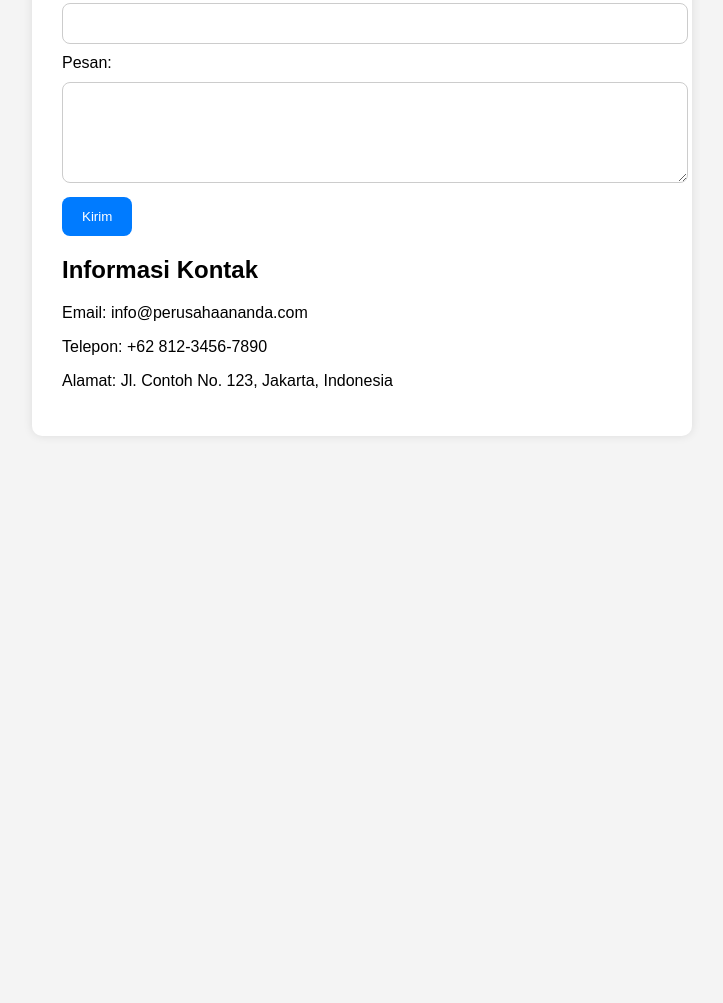
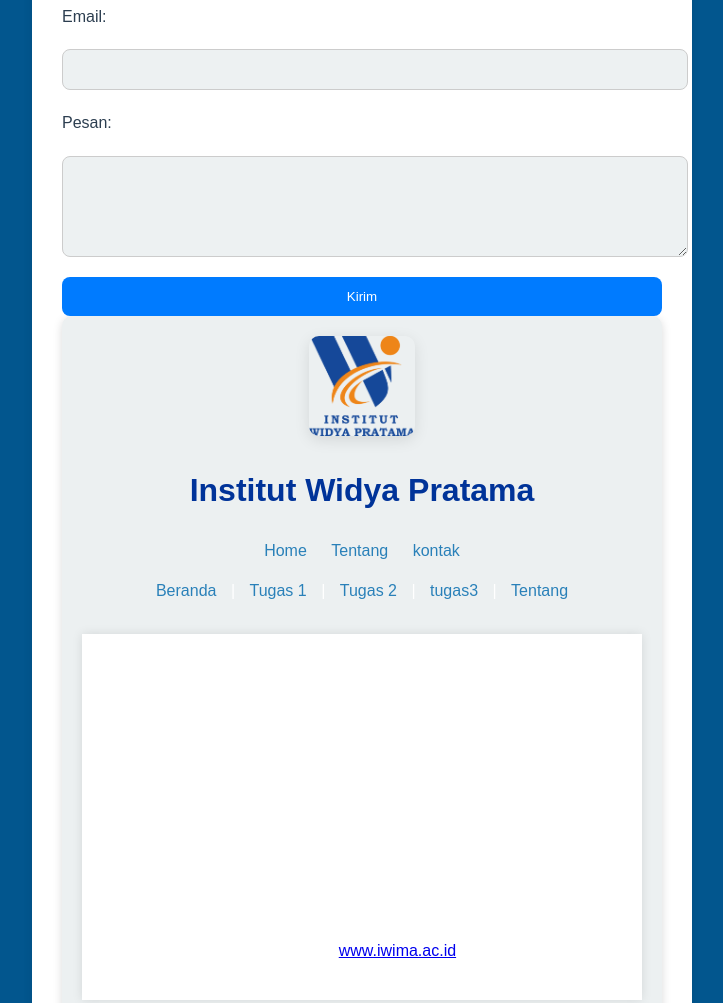
Before and after one commit to sans28522/sans.github.io, a plain HTML site: page kontak.html in a window 1280 px wide. Shown: the part 314-1317 px from the top of the page, without its empty margins (278-1001 px from the left). Before the commit the page ends 800 px from the top, so only its background shows below. Drawn offline with Linux system fonts and the light colour scheme.

Commit message:
upload pertama

```diff
--- a/kontak.html
+++ b/kontak.html
@@ -1,6 +1,7 @@
 <!DOCTYPE html>
 <html lang="id">
 <head>
+
     <meta charset="UTF-8">
     <meta name="viewport" content="width=device-width, initial-scale=1.0">
     <title>Kontak Kami</title>
@@ -43,11 +44,51 @@
             margin-top: 20px;
         }
     </style>
+
+  <meta charset="UTF-8">
+  <meta name="viewport" content="width=device-width, initial-scale=1">
+  <title>Kontak - Institut Widya Pratama</title>
+  <style>
+    body {
+      font-family: Arial, sans-serif;
+      margin: 0;
+      padding: 0;
+      background: #f4f4f4;
+    }
+    header {
+      background-color: #003399;
+      color: white;
+      padding: 20px 0;
+      text-align: center;
+    }
+    header img {
+      height: 100px;
+    }
+    main {
+      padding: 20px;
+      max-width: 800px;
+      margin: auto;
+      background: white;
+      box-shadow: 0 0 10px rgba(0,0,0,0.1);
+    }
+    h1 {
+      color: #003399;
+    }
+    .contact-info {
+      margin-top: 20px;
+    }
+    .contact-info p {
+      font-size: 16px;
+      line-height: 1.6;
+    }
+  </style>
+
 </head>
 <body>
     <div class="container">
         <h1>Kontak Kami</h1>
         <p>Silakan hubungi kami melalui formulir di bawah ini atau melalui informasi kontak yang tersedia.</p>
+
 
         <form action="#" method="post">
             <label for="name">Nama:</label>
@@ -62,6 +103,43 @@
             <button type="submit">Kirim</button>
         </form>
 
+  <link rel="stylesheet" href="stylet2.css"></lin>
+
+  <header>
+    <img src="logo iwima/logo iwima.png" alt="Logo Institut Widya Pratama">
+    <h1>Institut Widya Pratama</h1>
+
+    <nav>
+      <a href="index.html">Home</a>
+      <a href="tentang profi mahasiswa.html">Tentang</a>
+      <a href="kontak.html">kontak</a>
+    </nav>
+
+    <tr>
+     <nav>
+      <nav>
+          <a href="index.html">Beranda</a> |
+          <a href="tugas1.html">Tugas 1</a> |
+          <a href="tugas2.html">Tugas 2</a> |
+          <a href="tugas3.html">tugas3</a> |
+          <a href="tentang profi mahasiswa.html">Tentang</a>
+        </nav>
+     </nav>
+    </tr>
+
+
+<main>
+  <h2>Kontak Kami</h2>
+  <div class="contact-info">
+    <p><strong>Alamat:</strong><br>
+       Jl. Raya Pendidikan No. 123, Pekalongan, Jawa Tengah, Indonesia</p>
+    <p><strong>Telepon:</strong> (0285) 123456</p>
+    <p><strong>Email:</strong> info@iwima.ac.id</p>
+    <p><strong>Website:</strong> <a href="https://www.iwima.ac.id" target="_blank">www.iwima.ac.id</a></p>
+  </div>
+</main>
+
+
         <div class="info">
             <h2>Informasi Kontak</h2>
             <p>Email: info@perusahaananda.com</p>
```
